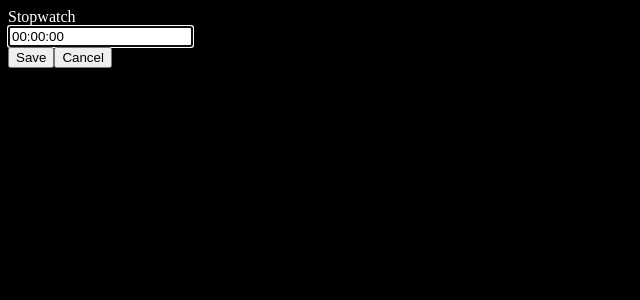
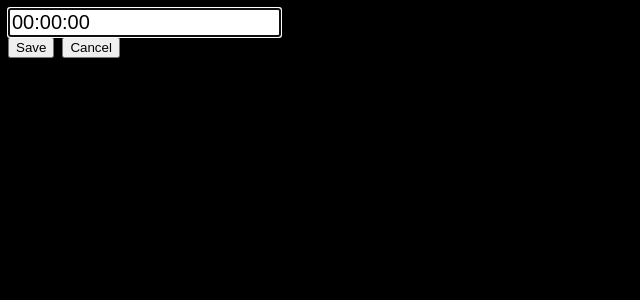
Before and after one commit to dyllandry/desktop-clocks, a Vue app: page / in a window 1280 px wide. Both pictures are taken after a click on the button "Edit". Shown: the top 300 px of the page, without its empty margins (0-640 px from the left). Built offline with nearby package versions, Linux system fonts and the light colour scheme.

Commit message:
add basic styling

```diff
--- a/src/Stopwatch.vue
+++ b/src/Stopwatch.vue
@@ -1,20 +1,16 @@
-is<template>
-  <div>Stopwatch</div>
+<template>
+  <div v-if="!isDurationEditorOpen" class="stopwatch-duration">{{ formattedStopwatchDuration }}</div>
 
-  <div v-if="!isDurationEditorOpen">{{ formattedStopwatchDuration }}</div>
-
-  <div v-if="isDurationEditorOpen">
-    <input v-model="userInputEditedDuration" type="text" ref="duration-editor" @keyup.enter="saveEditedDuration">
-  </div>
+  <input v-if="isDurationEditorOpen" v-model="userInputEditedDuration" type="text" ref="duration-editor" @keyup.enter="saveEditedDuration" class="stopwatch-duration" style="display: block;">
 
   <template v-if="!isDurationEditorOpen">
     <button v-if="!isRunning" @click="handleStartStopwatchPress">Start</button>
     <button v-if="isRunning" @click="stopStopwatch">Stop</button>
-    <button v-if="!isDurationEditorOpen" @click="openDurationEditor">Edit</button>
+    <button v-if="!isDurationEditorOpen" @click="openDurationEditor" style="margin-left: 8px;">Edit</button>
   </template>
 
   <template v-if="isDurationEditorOpen">
-    <button @click="saveEditedDuration">Save</button>
+    <button @click="saveEditedDuration" style="margin-right: 8px;">Save</button>
     <button @click="closeDurationEditor">Cancel</button>
   </template>
 
@@ -128,3 +124,8 @@ const formattedStopwatchDuration = computed(() => {
   return `${paddedHours}:${paddedMinutes}:${paddedSeconds}`;
 });
 </script>
+<style>
+.stopwatch-duration {
+  font-size: 20px;
+}
+</style>
```
